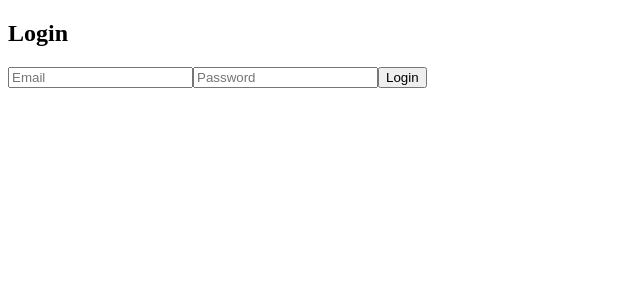
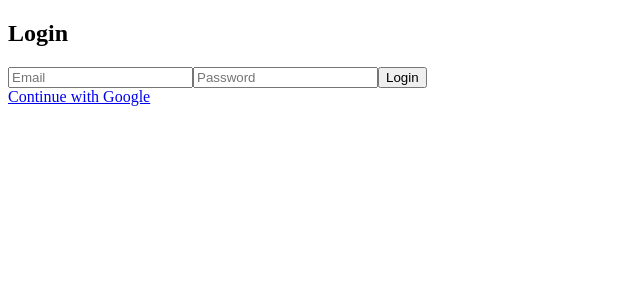
Before and after one commit to anmolkumar875511/Enso, a React (Vite) app in the folder frontend/: page /login in a window 1280 px wide. Shown: the top 300 px of the page, without its empty margins (0-640 px from the left). Built offline with nearby package versions, Linux system fonts and the light colour scheme.

Commit message:
google oauth button added on login page

```diff
--- a/frontend/src/pages/Login.jsx
+++ b/frontend/src/pages/Login.jsx
@@ -1,11 +1,12 @@
 import { useState } from 'react';
-import { useNavigate } from 'react-router-dom';
+import { useNavigate, useSearchParams } from 'react-router-dom';
 import api from '../api/axios.js';
 
 function Login() {
     const [formData, setFormData] = useState({email: '', password: ''});
-    const [error, setError] = useState('');
+    const [searchParams] = useSearchParams();
     const navigate = useNavigate();
+    const [error, setError] = useState(searchParams.get('error') || '');
 
     const handleChange = (e) => {
         setFormData({...formData, [e.target.name]: e.target.value});
@@ -33,6 +34,7 @@ function Login() {
                 <button type = 'submit'>Login</button>
                 {error && <p>{error}</p>}
             </form>
+            <a href = 'http://localhost:5000/api/vi/auth/goggle'>Continue with Google</a>
         </>
     );
 }
```
